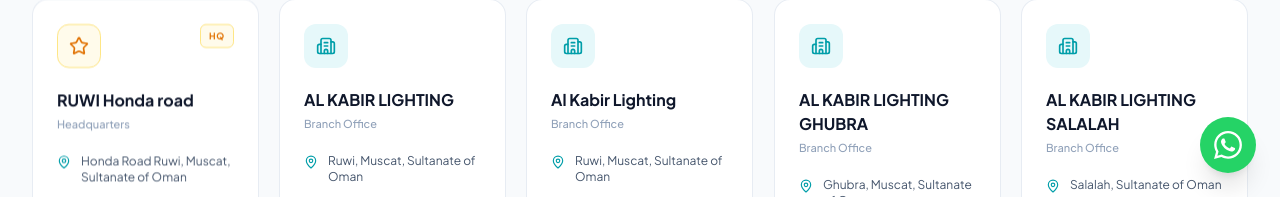
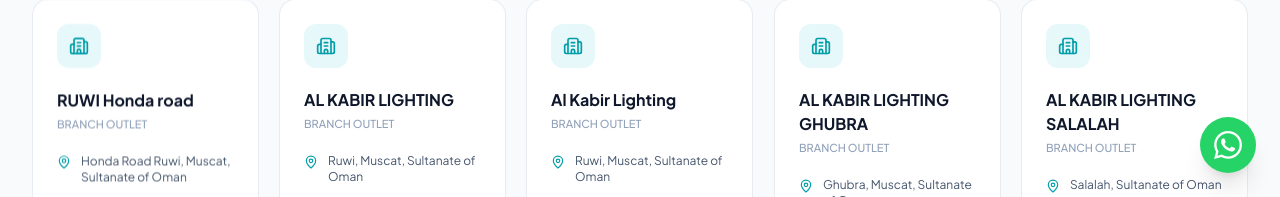
Before and after one commit to anagh534/al-kabir-lightling, a Next.js app: page /branches in a window 1280 px wide. Shown: the part 603-800 px from the top of the page. Built offline with nearby package versions, Linux system fonts and the light colour scheme; no server answers.

Commit message:
chore: updated branches

```diff
--- a/src/data/branches.js
+++ b/src/data/branches.js
@@ -2,7 +2,7 @@
   {
     id: 1,
     name: "RUWI Honda road",
-    type: "Headquarters",
+    type: "BRANCH OUTLET",
     address: "Honda Road Ruwi, Muscat, Sultanate of Oman",
     poBox: "",
     phone: "+968 9212 5048",
@@ -10,13 +10,13 @@
     email: "sales@alkabirlighting.com",
     hours: "Sun – Thu: 8:00 AM – 6:00 PM",
     mapUrl: "https://maps.google.com/maps?q=23.585890,58.549866&hl=en&z=14&output=embed",
-    features: ["Product Showroom", "Technical Consultation", "Headquarters"],
-    isHeadquarters: true,
+    features: ["Product Showroom", "Technical Consultation"],
+    isHeadquarters: false,
   },
   {
     id: 2,
     name: "AL KABIR LIGHTING",
-    type: "Branch Office",
+    type: "BRANCH OUTLET",
     address: "Ruwi, Muscat, Sultanate of Oman",
     poBox: "",
     phone: "+968 9212 5048",
@@ -30,7 +30,7 @@
   {
     id: 3,
     name: "Al Kabir Lighting",
-    type: "Branch Office",
+    type: "BRANCH OUTLET",
     address: "Ruwi, Muscat, Sultanate of Oman",
     poBox: "",
     phone: "+968 9212 5048",
@@ -44,7 +44,7 @@
   {
     id: 4,
     name: "AL KABIR LIGHTING GHUBRA",
-    type: "Branch Office",
+    type: "BRANCH OUTLET",
     address: "Ghubra, Muscat, Sultanate of Oman",
     poBox: "",
     phone: "+968 9212 5048",
@@ -58,7 +58,7 @@
   {
     id: 5,
     name: "AL KABIR LIGHTING SALALAH",
-    type: "Branch Office",
+    type: "BRANCH OUTLET",
     address: "Salalah, Sultanate of Oman",
     poBox: "",
     phone: "+968 9212 5048",
```
